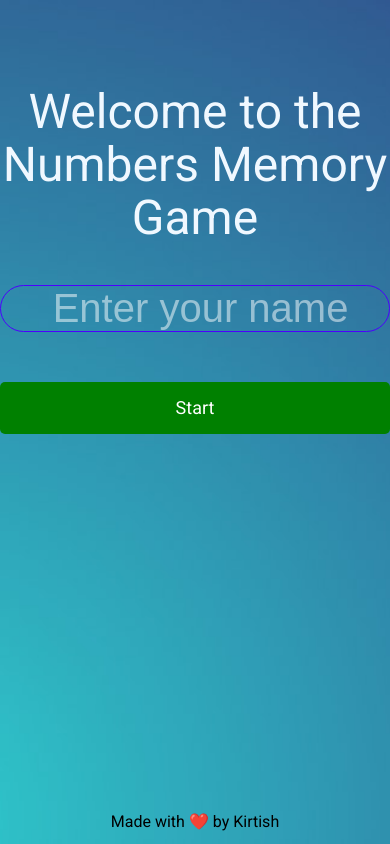
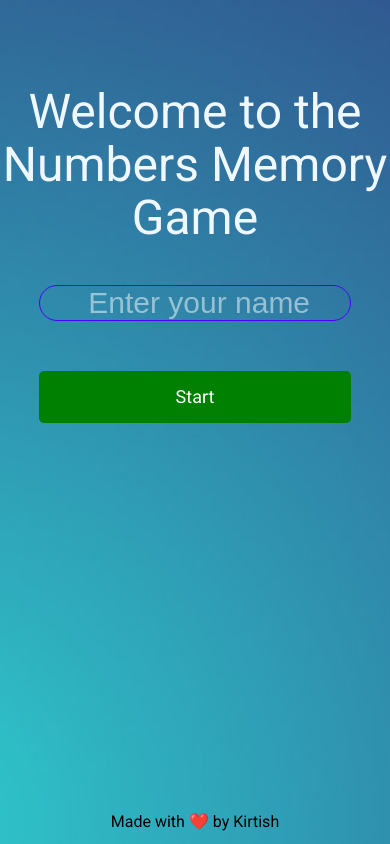
Before and after one commit to KIRTISHD/number-game-app, an Angular app: page / in a window 390 px wide. Built offline with nearby package versions, Linux system fonts and the light colour scheme.

Commit message:
start screen css changes for mobile

```diff
--- a/src/app/start/start.component.css
+++ b/src/app/start/start.component.css
@@ -14,20 +14,6 @@
     display: flex;
     justify-content: center;
     flex-direction: column;
-}
-
-.start-btn {
-    top: 10px;
-    display: inline-block;
-    color: #fff;
-    padding: 1rem 4rem;
-    background-color: lightgreen;
-    border: none;
-    border-radius: 5px;
-    margin: 10px;
-    font-size: large;
-    margin: 20px;
-    text-align: center;
 }
 
 .start-header {
@@ -49,6 +35,20 @@
     background: none;
 }
 
+.start-btn {
+    top: 10px;
+    display: inline-block;
+    color: #fff;
+    padding: 1rem 4rem;
+    background-color: lightgreen;
+    border: none;
+    border-radius: 5px;
+    margin: 10px;
+    font-size: large;
+    margin: 20px;
+    text-align: center;
+}
+
 input::placeholder{
     color: rgba(255, 255, 255, 0.5);
 }
@@ -68,15 +68,17 @@ input::placeholder{
         width: 100%;
     }
 
+    .name-input{
+        margin-top: 20px;
+        width: 80%;
+        font-size: 30px;
+    }
+
     .start-btn{
         margin-top: 50px;
         text-align: center;
-        width: 100%;
+        width: 80%;
         background-color: green;
-    }
-    .name-input{
-        margin-top: 20px;
-        width: 100%;
     }
   }
 
@@ -98,5 +100,6 @@ input::placeholder{
         padding: 0.5rem 2rem;
         font-size:medium;
         margin: 10px;
+        width: 80%;
     }
   }
```
